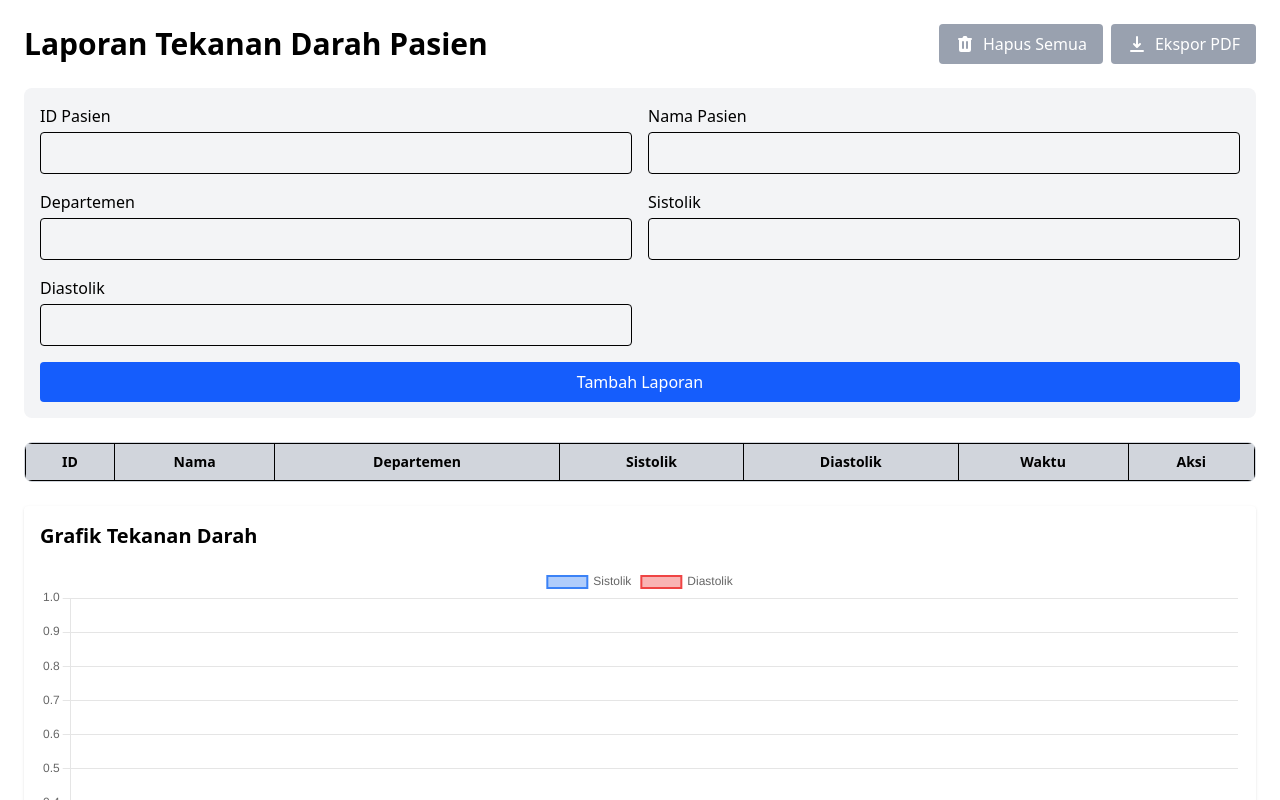
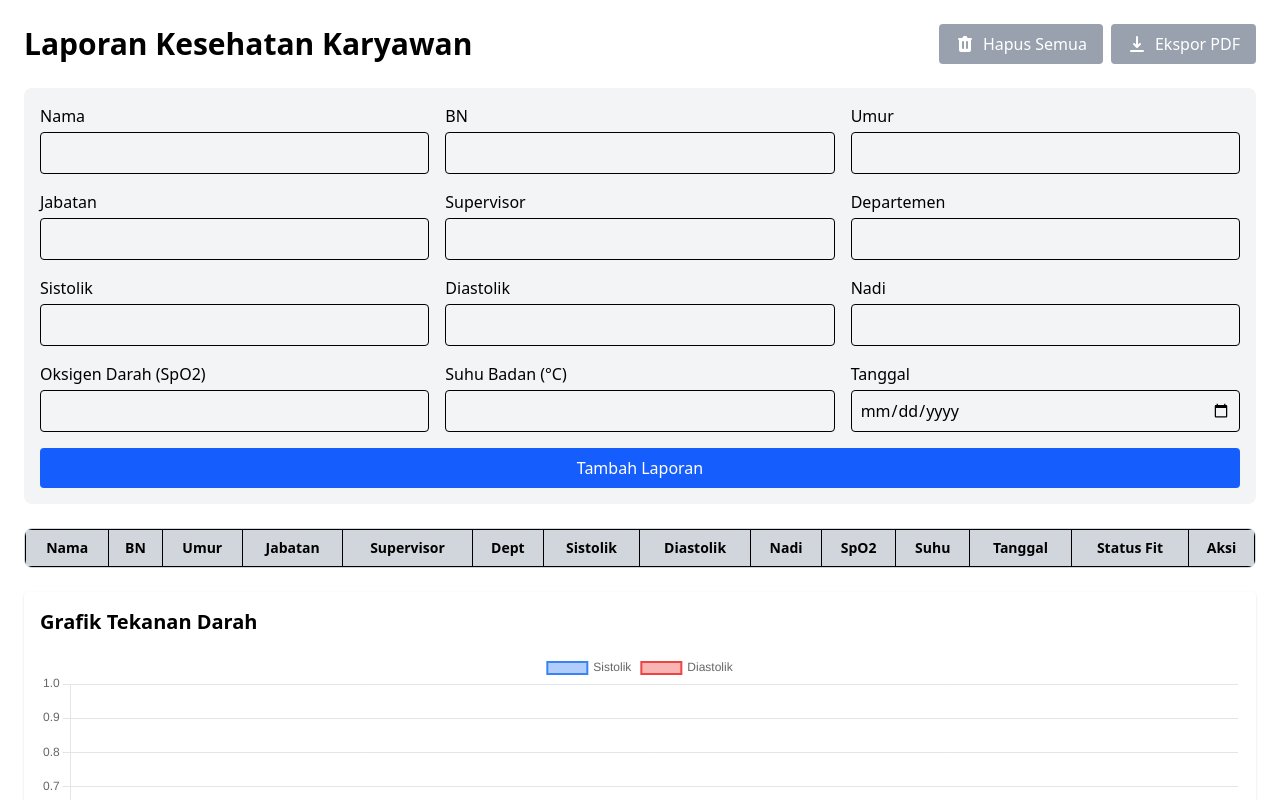
Before and after one commit to Riki-Zf/report_medis, a React (Vite) app in the folder report_medis/: page / in a window 1280 px wide. Shown: the top 800 px of the page. Built offline with nearby package versions, Linux system fonts and the light colour scheme.

Commit message:
update input

```diff
--- a/report_medis/src/App.jsx
+++ b/report_medis/src/App.jsx
@@ -7,11 +7,18 @@ import autoTable from "jspdf-autotable";
 ChartJS.register(LineElement, CategoryScale, LinearScale, PointElement, Legend, Tooltip);
 
 export default function App() {
-  const [patientId, setPatientId] = useState("");
-  const [patientName, setPatientName] = useState("");
+  const [nama, setNama] = useState("");
+  const [bn, setBn] = useState("");
+  const [umur, setUmur] = useState("");
+  const [jabatan, setJabatan] = useState("");
+  const [supervisor, setSupervisor] = useState("");
   const [department, setDepartment] = useState("");
   const [sistolik, setSistolik] = useState("");
   const [diastolik, setDiastolik] = useState("");
+  const [nadi, setNadi] = useState("");
+  const [spo2, setSpo2] = useState("");
+  const [suhu, setSuhu] = useState("");
+  const [tanggal, setTanggal] = useState("");
   const [records, setRecords] = useState([]);
   const chartRef = useRef(null);
 
@@ -40,29 +47,69 @@ export default function App() {
     return "Hipertensi Tahap 2";
   };
 
+  const getFitnessStatus = (sys, dia, nadi, spo2, suhu) => {
+    // Cek tekanan darah
+    const bpNormal = sys < 140 && dia < 90;
+
+    // Cek nadi (normal: 60-100 bpm)
+    const nadiNormal = nadi >= 60 && nadi <= 100;
+
+    // Cek SpO2 (normal: >= 95%)
+    const spo2Normal = spo2 >= 95;
+
+    // Cek suhu (normal: 36-37.5°C)
+    const suhuNormal = suhu >= 36 && suhu <= 37.5;
+
+    // Jika semua parameter normal = FIT
+    if (bpNormal && nadiNormal && spo2Normal && suhuNormal) {
+      return "FIT";
+    }
+
+    return "TIDAK FIT";
+  };
+
+  const getFitnessColor = (status) => {
+    return status === "FIT" ? "text-green-700 font-bold" : "text-red-700 font-bold";
+  };
+
   const handleSubmit = () => {
-    if (!patientId || !patientName || !department || !sistolik || !diastolik) {
+    if (!nama || !bn || !umur || !jabatan || !supervisor || !department || !sistolik || !diastolik || !nadi || !spo2 || !suhu || !tanggal) {
       alert("Semua field harus diisi!");
       return;
     }
 
     const newRecord = {
-      id: patientId,
-      name: patientName,
+      nama,
+      bn,
+      umur: Number(umur),
+      jabatan,
+      supervisor,
       dept: department,
       systolic: Number(sistolik),
       diastolic: Number(diastolik),
+      nadi: Number(nadi),
+      spo2: Number(spo2),
+      suhu: Number(suhu),
+      tanggal,
       time: new Date().toLocaleTimeString(),
       color: getColor(Number(sistolik), Number(diastolik)),
+      fitness: getFitnessStatus(Number(sistolik), Number(diastolik), Number(nadi), Number(spo2), Number(suhu)),
     };
 
     setRecords([...records, newRecord]);
 
-    setPatientId("");
-    setPatientName("");
+    setNama("");
+    setBn("");
+    setUmur("");
+    setJabatan("");
+    setSupervisor("");
     setDepartment("");
     setSistolik("");
     setDiastolik("");
+    setNadi("");
+    setSpo2("");
+    setSuhu("");
+    setTanggal("");
   };
 
   const handleDelete = (index) => {
@@ -80,27 +127,27 @@ export default function App() {
   };
 
   const exportToPDF = () => {
-    const doc = new jsPDF();
+    const doc = new jsPDF("landscape");
 
     // Judul
     doc.setFontSize(18);
-    doc.text("Laporan Tekanan Darah Pasien", 14, 20);
+    doc.text("Laporan Kesehatan Karyawan", 14, 20);
 
     // Tanggal cetak
     doc.setFontSize(10);
     doc.text(`Tanggal Cetak: ${new Date().toLocaleDateString("id-ID")}`, 14, 28);
 
-    // Tabel data pasien
-    const tableData = records.map((r) => [r.id, r.name, r.dept, r.systolic, r.diastolic, r.time, getBloodPressureStatus(r.systolic, r.diastolic)]);
+    // Tabel data
+    const tableData = records.map((r) => [r.nama, r.bn, r.umur, r.jabatan, r.supervisor, r.dept, r.systolic, r.diastolic, r.nadi, r.spo2 + "%", r.suhu + "°C", r.tanggal, getBloodPressureStatus(r.systolic, r.diastolic), r.fitness]);
 
     autoTable(doc, {
-      head: [["ID", "Nama", "Departemen", "Sistolik", "Diastolik", "Waktu", "Status"]],
+      head: [["Nama", "BN", "Umur", "Jabatan", "Supervisor", "Dept", "Sistolik", "Diastolik", "Nadi", "SpO2", "Suhu", "Tanggal", "Status TD", "Status Fit"]],
       body: tableData,
       startY: 35,
-      styles: { fontSize: 9 },
+      styles: { fontSize: 7 },
       headStyles: { fillColor: [59, 130, 246] },
       didDrawCell: (data) => {
-        if (data.section === "body" && data.column.index === 6) {
+        if (data.section === "body" && data.column.index === 12) {
           const status = data.cell.raw;
           if (status === "Normal") {
             data.cell.styles.fillColor = [187, 247, 208];
@@ -112,6 +159,16 @@ export default function App() {
             data.cell.styles.fillColor = [252, 165, 165];
           }
         }
+        if (data.section === "body" && data.column.index === 13) {
+          const status = data.cell.raw;
+          if (status === "FIT") {
+            data.cell.styles.fillColor = [187, 247, 208];
+            data.cell.styles.fontStyle = "bold";
+          } else {
+            data.cell.styles.fillColor = [252, 165, 165];
+            data.cell.styles.fontStyle = "bold";
+          }
+        }
       },
     });
 
@@ -121,16 +178,16 @@ export default function App() {
       doc.addPage();
       doc.setFontSize(14);
       doc.text("Grafik Tekanan Darah", 14, 20);
-      doc.addImage(chartImage, "PNG", 14, 30, 180, 100);
+      doc.addImage(chartImage, "PNG", 14, 30, 260, 100);
     }
 
     // Simpan PDF
-    doc.save(`laporan-tekanan-darah-${new Date().toLocaleDateString("id-ID")}.pdf`);
+    doc.save(`laporan-kesehatan-${new Date().toLocaleDateString("id-ID")}.pdf`);
   };
 
   // Data grafik tetap berdasarkan tekanan darah
   const chartData = {
-    labels: records.map((r) => r.time),
+    labels: records.map((r) => r.tanggal || r.time),
     datasets: [
       {
         label: "Sistolik",
@@ -156,7 +213,7 @@ export default function App() {
   return (
     <div className="p-4 sm:p-6 max-w-7xl mx-auto space-y-4 sm:space-y-6">
       <div className="flex flex-col sm:flex-row justify-between items-start sm:items-center gap-3 sm:gap-0">
-        <h1 className="text-2xl sm:text-3xl font-bold">Laporan Tekanan Darah Pasien</h1>
+        <h1 className="text-2xl sm:text-3xl font-bold">Laporan Kesehatan Karyawan</h1>
         <div className="flex gap-2 w-full sm:w-auto">
           <button
             onClick={handleDeleteAll}
@@ -190,15 +247,30 @@ export default function App() {
       </div>
 
       {/* FORM */}
-      <div className="grid grid-cols-1 sm:grid-cols-2 gap-3 sm:gap-4 bg-gray-100 p-3 sm:p-4 rounded-lg">
+      <div className="grid grid-cols-1 sm:grid-cols-2 lg:grid-cols-3 gap-3 sm:gap-4 bg-gray-100 p-3 sm:p-4 rounded-lg">
         <div>
-          <label className="block font-medium text-sm sm:text-base mb-1">ID Pasien</label>
-          <input type="text" className="border p-2 w-full rounded text-sm sm:text-base" value={patientId} onChange={(e) => setPatientId(e.target.value)} />
+          <label className="block font-medium text-sm sm:text-base mb-1">Nama</label>
+          <input type="text" className="border p-2 w-full rounded text-sm sm:text-base" value={nama} onChange={(e) => setNama(e.target.value)} />
         </div>
 
         <div>
-          <label className="block font-medium text-sm sm:text-base mb-1">Nama Pasien</label>
-          <input type="text" className="border p-2 w-full rounded text-sm sm:text-base" value={patientName} onChange={(e) => setPatientName(e.target.value)} />
+          <label className="block font-medium text-sm sm:text-base mb-1">BN</label>
+          <input type="text" className="border p-2 w-full rounded text-sm sm:text-base" value={bn} onChange={(e) => setBn(e.target.value)} />
+        </div>
+
+        <div>
+          <label className="block font-medium text-sm sm:text-base mb-1">Umur</label>
+          <input type="number" className="border p-2 w-full rounded text-sm sm:text-base" value={umur} onChange={(e) => setUmur(e.target.value)} />
+        </div>
+
+        <div>
+          <label className="block font-medium text-sm sm:text-base mb-1">Jabatan</label>
+          <input type="text" className="border p-2 w-full rounded text-sm sm:text-base" value={jabatan} onChange={(e) => setJabatan(e.target.value)} />
+        </div>
+
+        <div>
+          <label className="block font-medium text-sm sm:text-base mb-1">Supervisor</label>
+          <input type="text" className="border p-2 w-full rounded text-sm sm:text-base" value={supervisor} onChange={(e) => setSupervisor(e.target.value)} />
         </div>
 
         <div>
@@ -216,7 +288,27 @@ export default function App() {
           <input type="number" className="border p-2 w-full rounded text-sm sm:text-base" value={diastolik} onChange={(e) => setDiastolik(e.target.value)} />
         </div>
 
-        <button onClick={handleSubmit} className="bg-blue-600 text-white px-4 py-2 rounded col-span-1 sm:col-span-2 hover:bg-blue-700 text-sm sm:text-base">
+        <div>
+          <label className="block font-medium text-sm sm:text-base mb-1">Nadi</label>
+          <input type="number" className="border p-2 w-full rounded text-sm sm:text-base" value={nadi} onChange={(e) => setNadi(e.target.value)} />
+        </div>
+
+        <div>
+          <label className="block font-medium text-sm sm:text-base mb-1">Oksigen Darah (SpO2)</label>
+          <input type="number" className="border p-2 w-full rounded text-sm sm:text-base" value={spo2} onChange={(e) => setSpo2(e.target.value)} />
+        </div>
+
+        <div>
+          <label className="block font-medium text-sm sm:text-base mb-1">Suhu Badan (°C)</label>
+          <input type="number" step="0.1" className="border p-2 w-full rounded text-sm sm:text-base" value={suhu} onChange={(e) => setSuhu(e.target.value)} />
+        </div>
+
+        <div>
+          <label className="block font-medium text-sm sm:text-base mb-1">Tanggal</label>
+          <input type="date" className="border p-2 w-full rounded text-sm sm:text-base" value={tanggal} onChange={(e) => setTanggal(e.target.value)} />
+        </div>
+
+        <button onClick={handleSubmit} className="bg-blue-600 text-white px-4 py-2 rounded col-span-1 sm:col-span-2 lg:col-span-3 hover:bg-blue-700 text-sm sm:text-base">
           Tambah Laporan
         </button>
       </div>
@@ -228,12 +320,19 @@ export default function App() {
             <table className="min-w-full divide-y divide-gray-300">
               <thead>
                 <tr className="bg-gray-300">
-                  <th className="border p-2 text-xs sm:text-sm">ID</th>
                   <th className="border p-2 text-xs sm:text-sm">Nama</th>
-                  <th className="border p-2 text-xs sm:text-sm hidden sm:table-cell">Departemen</th>
+                  <th className="border p-2 text-xs sm:text-sm">BN</th>
+                  <th className="border p-2 text-xs sm:text-sm hidden lg:table-cell">Umur</th>
+                  <th className="border p-2 text-xs sm:text-sm hidden md:table-cell">Jabatan</th>
+                  <th className="border p-2 text-xs sm:text-sm hidden xl:table-cell">Supervisor</th>
+                  <th className="border p-2 text-xs sm:text-sm hidden lg:table-cell">Dept</th>
                   <th className="border p-2 text-xs sm:text-sm">Sistolik</th>
                   <th className="border p-2 text-xs sm:text-sm">Diastolik</th>
-                  <th className="border p-2 text-xs sm:text-sm hidden md:table-cell">Waktu</th>
+                  <th className="border p-2 text-xs sm:text-sm hidden md:table-cell">Nadi</th>
+                  <th className="border p-2 text-xs sm:text-sm hidden lg:table-cell">SpO2</th>
+                  <th className="border p-2 text-xs sm:text-sm hidden lg:table-cell">Suhu</th>
+                  <th className="border p-2 text-xs sm:text-sm hidden xl:table-cell">Tanggal</th>
+                  <th className="border p-2 text-xs sm:text-sm">Status Fit</th>
                   <th className="border p-2 text-xs sm:text-sm">Aksi</th>
                 </tr>
               </thead>
@@ -241,12 +340,19 @@ export default function App() {
               <tbody>
                 {records.map((r, i) => (
                   <tr key={i} className={r.color}>
-                    <td className="border p-2 text-xs sm:text-sm">{r.id}</td>
-                    <td className="border p-2 text-xs sm:text-sm">{r.name}</td>
-                    <td className="border p-2 text-xs sm:text-sm hidden sm:table-cell">{r.dept}</td>
+                    <td className="border p-2 text-xs sm:text-sm">{r.nama}</td>
+                    <td className="border p-2 text-xs sm:text-sm">{r.bn}</td>
+                    <td className="border p-2 text-xs sm:text-sm hidden lg:table-cell">{r.umur}</td>
+                    <td className="border p-2 text-xs sm:text-sm hidden md:table-cell">{r.jabatan}</td>
+                    <td className="border p-2 text-xs sm:text-sm hidden xl:table-cell">{r.supervisor}</td>
+                    <td className="border p-2 text-xs sm:text-sm hidden lg:table-cell">{r.dept}</td>
                     <td className="border p-2 text-xs sm:text-sm">{r.systolic}</td>
                     <td className="border p-2 text-xs sm:text-sm">{r.diastolic}</td>
-                    <td className="border p-2 text-xs sm:text-sm hidden md:table-cell">{r.time}</td>
+                    <td className="border p-2 text-xs sm:text-sm hidden md:table-cell">{r.nadi}</td>
+                    <td className="border p-2 text-xs sm:text-sm hidden lg:table-cell">{r.spo2}%</td>
+                    <td className="border p-2 text-xs sm:text-sm hidden lg:table-cell">{r.suhu}°C</td>
+                    <td className="border p-2 text-xs sm:text-sm hidden xl:table-cell">{r.tanggal}</td>
+                    <td className={`border p-2 text-xs sm:text-sm text-center ${getFitnessColor(r.fitness)}`}>{r.fitness}</td>
                     <td className="border p-2 text-center">
                       <button onClick={() => handleDelete(i)} className="bg-red-500 hover:bg-red-600 text-white px-2 py-1 rounded text-xs sm:text-sm inline-flex items-center gap-1" title="Hapus data">
                         <svg xmlns="http://www.w3.org/2000/svg" className="h-4 w-4" viewBox="0 0 20 20" fill="currentColor">
```
